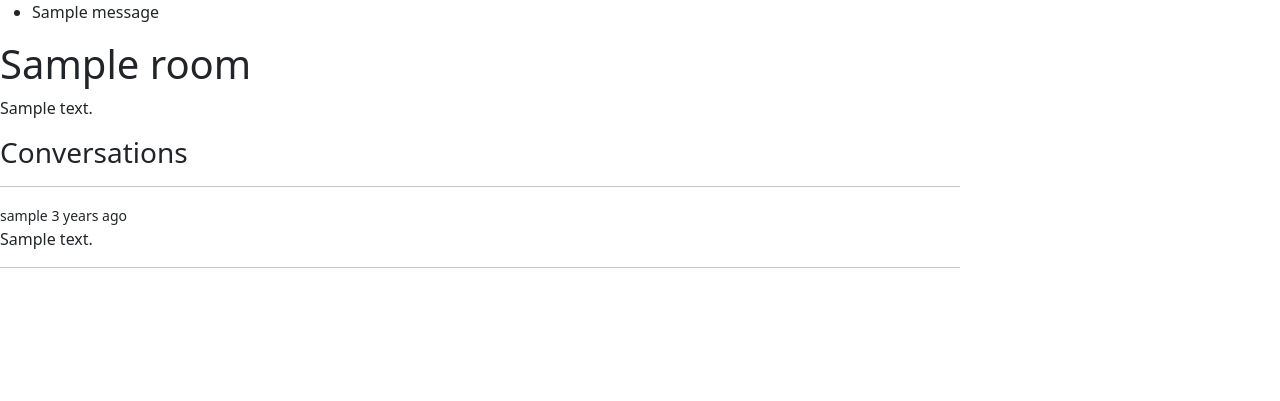
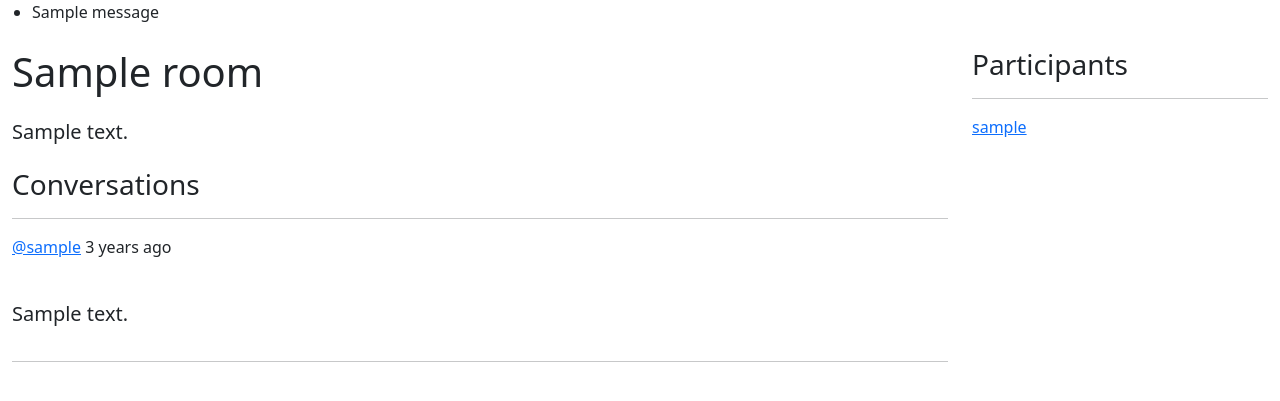
Before and after one commit to piyakker/StudyBuddy, a Django app: page /rooms/1 in a window 1280 px wide. Shown: the part 56-457 px from the top of the page. Run offline with Django 3.2, Linux system fonts and the light colour scheme; tables that the repository leaves empty hold one stand-in row (values such as "Sample post"); one stand-in notice (Sample message) is shown.

Commit message:
modify room page

```diff
--- a/base/templates/base/activity_component.html
+++ b/base/templates/base/activity_component.html
@@ -11,7 +11,7 @@
   </div>
   <div>
     {% if request.user == message.user %}
-    <a href="{% url 'delete-message' message.id %}">Delete</a>
+    <a class="btn btn-danger" href="{% url 'delete-message' message.id %}">Delete</a>
     {% endif %}
   </div>
 </div>
--- a/base/templates/base/feed_component.html
+++ b/base/templates/base/feed_component.html
@@ -8,8 +8,8 @@
 
   <div>
     {% if request.user == room.host %}
-    <a href="{% url 'update-room' room.id %}">Edit</a>
-    <a href="{% url 'delete-room' room.id %}">Delete</a>
+    <a class="btn btn-warning" href="{% url 'update-room' room.id %}">Edit</a>
+    <a class="btn btn-danger" href="{% url 'delete-room' room.id %}">Delete</a>
     {% endif %}
   </div>
 </div>
--- a/base/templates/base/profile.html
+++ b/base/templates/base/profile.html
@@ -10,8 +10,9 @@
     <div class="col-7">
       <div class="text-center my-5">
         <h1>{{user.username}}</h1>
-        <a href="">Edit</a>
+        <a class="btn btn-warning" href="">Edit Profile</a>
       </div>
+      <h3>Rooms created by {{user.username}} : </h3>
       {% include 'base/feed_component.html' %}
     </div>
     <div class="col-3">
--- a/base/templates/base/room.html
+++ b/base/templates/base/room.html
@@ -1,33 +1,32 @@
 {% extends 'main.html' %}
 
 {% block content %}
-<style>
-  .room-container {
-    display: grid;
-    grid-template-columns: 3fr 1fr;
-  }
-</style>
 
-<div class="room-container">
-
-  <div>
-
+<div class="container-fluid mt-4">
+  <div class="row row-cols-4">
+    <div class="col-9">
       <h1>{{room.name}}</h1>
 
-    <p>{{room.description}}</p>
+      <h5 class="my-4">{{room.description}}</h5>
 
       <div class="comment-wrapper">
         <h3>Conversations</h3>
         <hr>
         {% for message in room_messages %}
+        <div class="d-flex justify-content-between">
+          <div>
+            <p class="fs-6"><a href="{% url 'user-profile' message.user.id %}">@{{message.user}}</a> {{message.created|timesince}}
+              ago</p>
+            <br>
+            <p class="fs-5">{{message}}</p>
+          </div>
           <div>
             {% if request.user == message.user %}
-        <a href="{% url 'delete-message' message.id %}">Delete</a>
+            <a class="btn btn-danger" href="{% url 'delete-message' message.id %}">Delete</a>
             {% endif %}
-        <small>{{message.user}}  {{message.created|timesince}} ago</small>
-        <p>{{message.body}}</p>
+          </div>
+        </div>
         <hr>
-      </div>
         {% endfor %}
       </div>
 
@@ -36,18 +35,20 @@
         <form action="" method="POST">
           {% csrf_token %}
           <input type="text" name="body" placeholder="Write your message here...">
-        <button type="submit">Send</button>
+          <button type="submit" class="btn btn-success">Send</button>
         </form>
       </div>
+      {% endif %}
     </div>
-
-  <div>
+    <div class="col-3">
       <h3>Participants</h3>
       <hr>
       {% for user in participants %}
+      <a href="{% url 'user-profile' user.id %}">
         <p>{{user.username}}</p>
+      </a>
       {% endfor %}
     </div>
   </div>
-{% endif %}
+</div>
 {% endblock %}
--- a/base/views.py
+++ b/base/views.py
@@ -99,7 +99,7 @@ def createRoom(request):
         room = Room.objects.create(
             host=request.user,
             topic=topic,
-            name=request.POST.get('name'),
+            name=request.POST.get('name').capitalize(),
             description=request.POST.get('description')
         )
         room.participants.add(request.user)
@@ -110,6 +110,7 @@ def createRoom(request):
 
 @login_required(login_url='/login')
 def updateRoom(request, pk):
+    page='update'
     room = Room.objects.get(id=pk)
     form = RoomForm(instance=room)
     topics = Topic.objects.all()
@@ -123,12 +124,12 @@ def updateRoom(request, pk):
             form = RoomForm(request.POST, instance=room)
             topic_name = request.POST.get('topic')
             topic, created = Topic.objects.get_or_create(name=topic_name)
-            room.name = request.POST.get('name')
+            room.name = request.POST.get('name').capitalize()
             room.topic = topic
             room.description = request.POST.get('description')
             room.save()
             return redirect('home')
-    context = {'form': form, 'topics': topics, 'room': room}
+    context = {'form': form, 'topics': topics, 'room': room, 'page': page}
     return render(request, 'base/room_form.html', context)
 
 
```
Also changed, not shown: base/templates/base/room_form.html (+4 -5 lines). Lines whose indentation alone changed are shown as unchanged.
